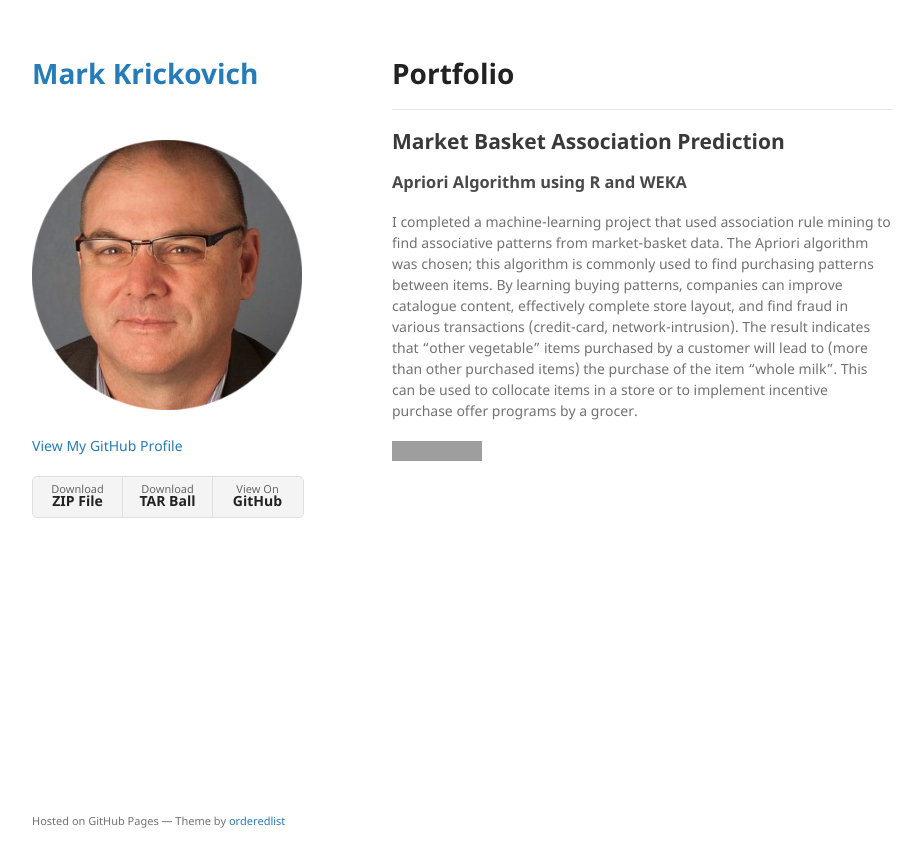
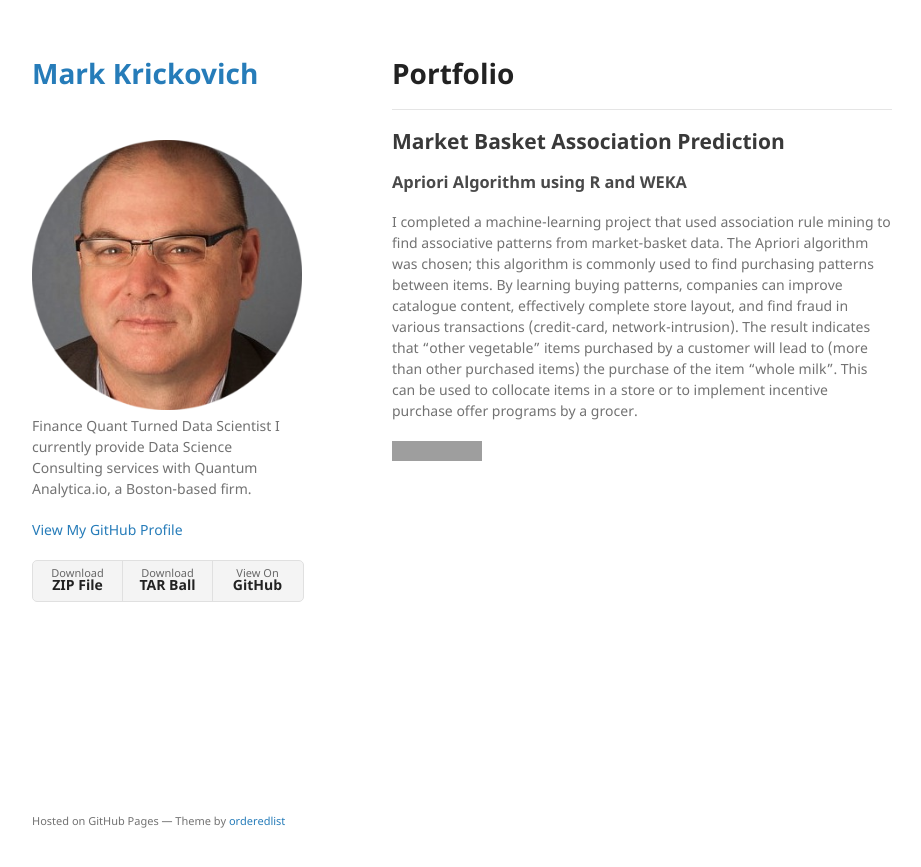
Before and after one commit to MarkKrickovich/MarkKrickovich.github.io, a Jekyll site: the page built from index.md, in a window 1280 px wide. Shown: the top 867 px of the page, without its empty margins (178-1099 px from the left). Built offline with Jekyll 4.4.1, drawn with Linux system fonts in a browser that asks for light colours; our own code applies the rules of GitHub Pages for plain Markdown files; the repository's description, which GitHub fills in, is left out; grey boxes are pictures that could not be loaded.

Commit message:
Update _config.yml

```diff
--- a/_config.yml
+++ b/_config.yml
@@ -1,11 +1,11 @@
 title: Mark Krickovich <br><br>
 logo: "/assets/img/MK.png?raw=true"
 description:
-#### Finance Quant Turned Data Scientist
+  Finance Quant Turned Data Scientist
 
-#I currently provide Data Science
-#Consulting services with Quantum
-#Analytica.io, a Boston-based firm.
+  I currently provide Data Science
+  Consulting services with Quantum
+  Analytica.io, a Boston-based firm.
 
 [My LinkedIn Profile]: https://www.linkedin.com/in/markkrickovich/
 show_downloads: true
```
